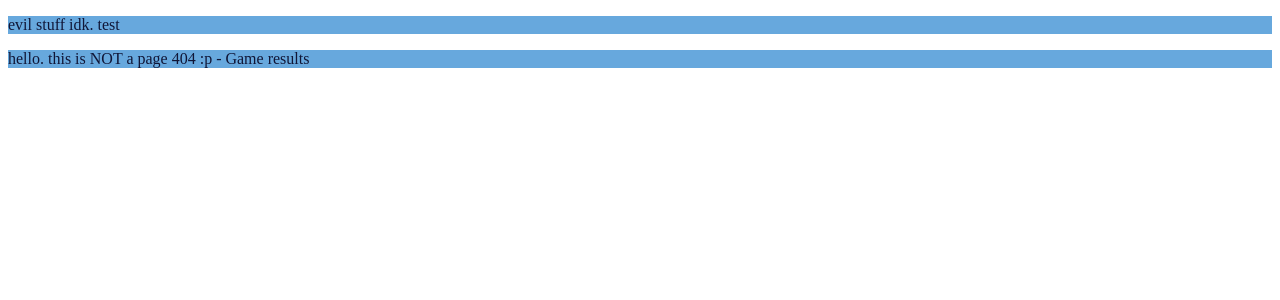
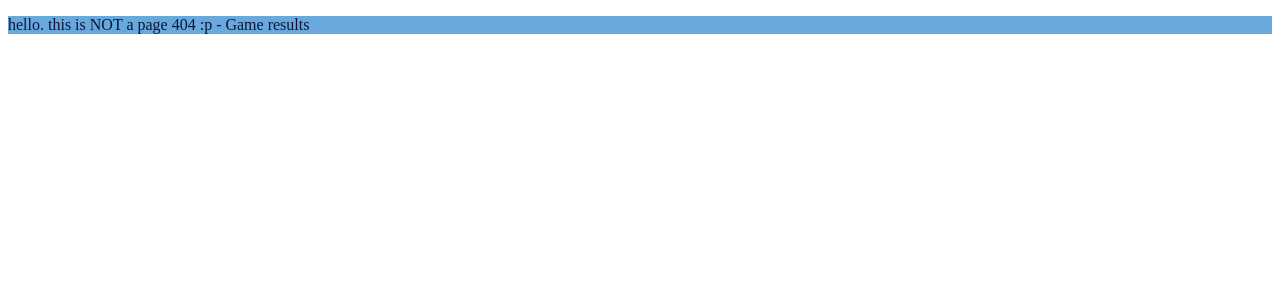
Before and after one commit to I-F0RG0T/Searching-for-a-repo-that-doesn-t-exist, a Flask app: page /Game in a window 1280 px wide. Shown: the part 68-368 px from the top of the page. Run offline with Flask 3, Linux system fonts and the light colour scheme; data comes from the database, SQL or seed files in the repository.

Commit message:
29/6/26 - idk what i did. STill fix the dymantion Roating

```diff
--- a/templates/Game.html
+++ b/templates/Game.html
@@ -1,8 +1,5 @@
 {% extends 'base.html' %}
 {% block content%}
-
-<p> evil stuff idk. test</p>
-
 
 <section class="EvilGame">
     <p> hello. this is NOT a page 404 :p - Game results </p>
@@ -13,4 +10,5 @@
         </li>
     {% endfor %}
 </section>
+
 {% endblock %}
```
Also changed, not shown: Database-1.db, 3 other files.
